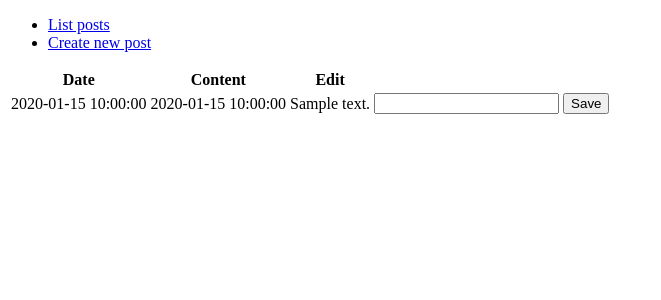
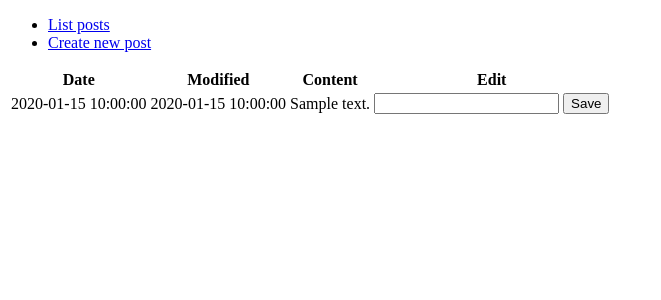
Before and after one commit to Kailari/tsoha-19, a Flask app: page /posts in a window 1280 px wide. Shown: the top 300 px of the page, without its empty margins (0-661 px from the left). Run offline with Flask 2, Linux system fonts and the light colour scheme; tables that the repository leaves empty hold one stand-in row (values such as "Sample post").

Commit message:
Fixed list headers

```diff
--- a/application/templates/posts/list.html
+++ b/application/templates/posts/list.html
@@ -4,6 +4,7 @@
 <table>
     <tr>
         <th>Date</th>
+        <th>Modified</th>
         <th>Content</th>
         <th>Edit</th>
     </tr>
```
